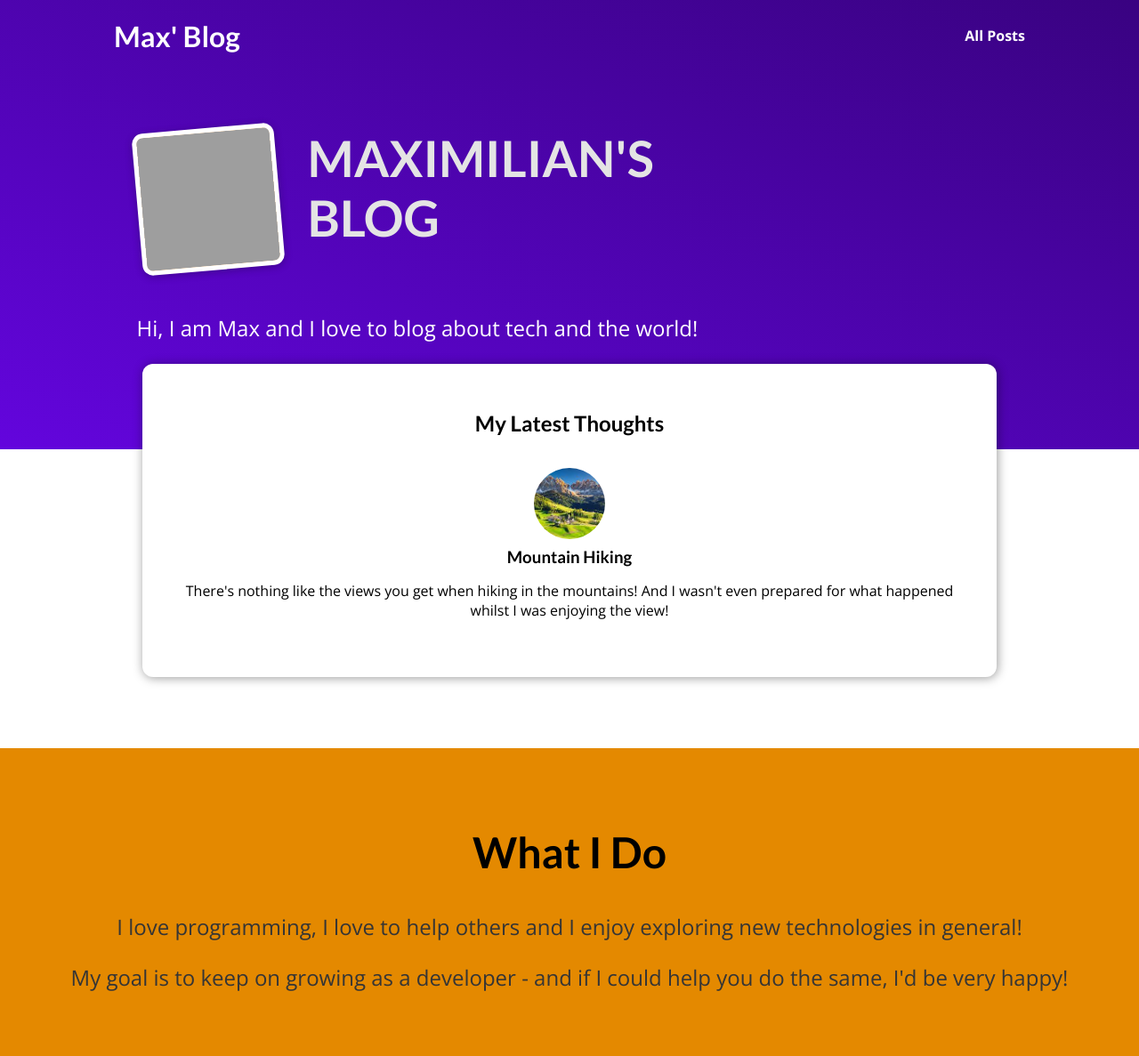
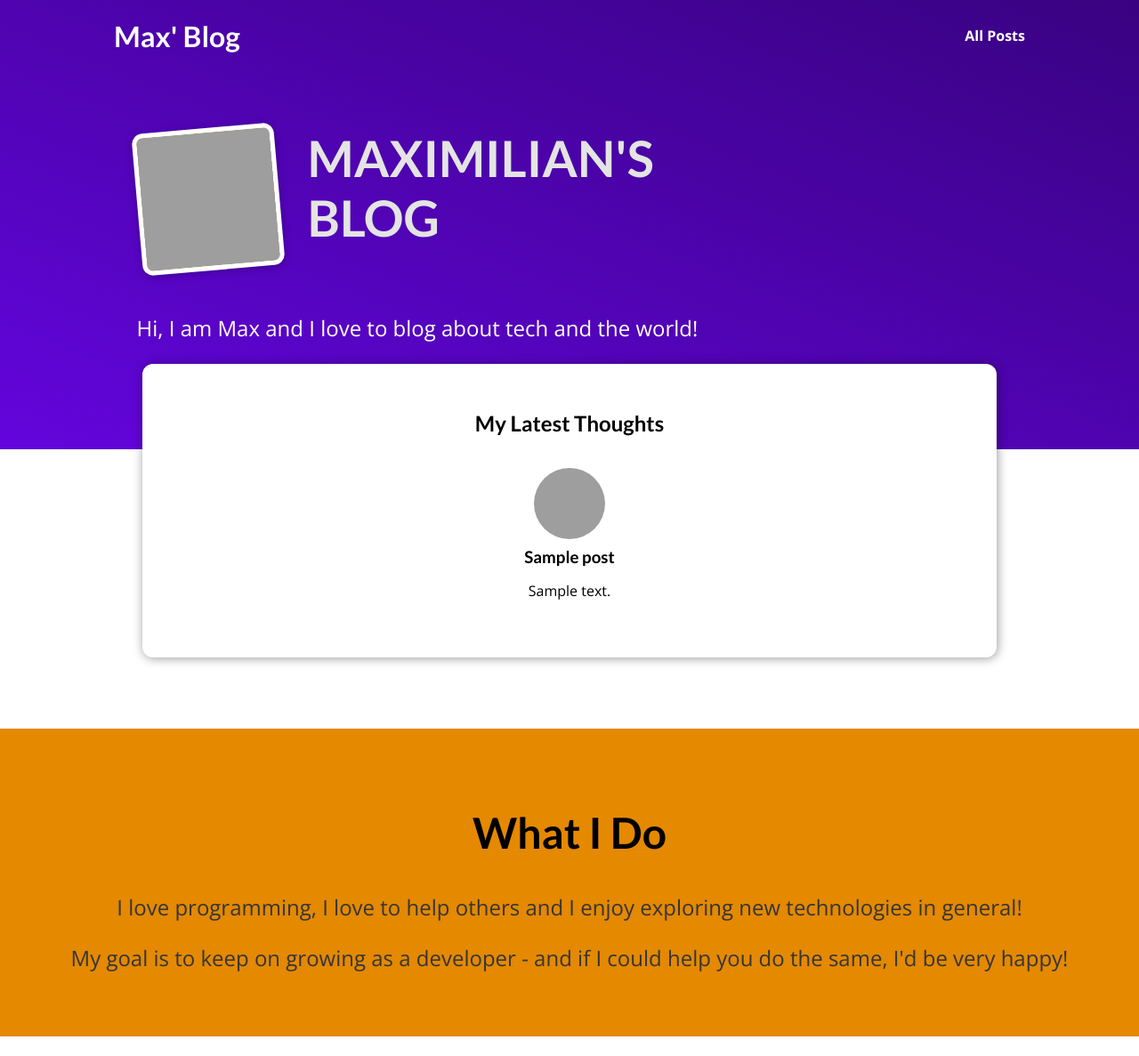
Before and after one commit to tanymanera/Max_capstone, a Django app: template blog/templates/blog/index.html in a window 1280 px wide. Shown: the whole page at 89% size. After the commit the page ends 1165 px from the top, so only its background shows below. Run offline with Django 3.2, Linux system fonts and the light colour scheme; the template is opened without the code that fills it: most values are stand-ins (such as "Sample title", 1, 10 or a date in 2020); grey boxes are pictures that could not be loaded.

Commit message:
Les.64 Special Syntax in index.html and post.html

```diff
--- a/blog/templates/blog/include/post.html
+++ b/blog/templates/blog/include/post.html
@@ -2,14 +2,12 @@
 
 <li>
     <article class="post">
-        <a href="{% url "post-detail" slug="the-mountains" %}">
-            <img src="{% static 'blog/images/mountains2.jpg' %}" alt="Mountain Hiking" />
+        <a href="{% url "post-detail" post.slug %}">
+            <img src="{% static 'blog/images/'|add:post.image %}" alt={{ post.title}} />
             <div class="post__content">
-                <h3>Mountain Hiking</h3>
+                <h3>{{ post.title }}</h3>
                 <p>
-                    There's nothing like the views you get when hiking in the
-                    mountains! And I wasn't even prepared for what happened whilst I
-                    was enjoying the view!
+                    {{ post.excerpt}}
                 </p>
             </div>
         </a>
--- a/blog/templates/blog/index.html
+++ b/blog/templates/blog/index.html
@@ -24,7 +24,9 @@ My Blog
   <h2>My Latest Thoughts</h2>
 
   <ul>
-    {% include "blog/include/post.html" %}
+    {% for post in latest_posts %}
+      {% include "blog/include/post.html" %}
+    {% endfor %}
   </ul>
 </section>
 
```
Also changed, not shown: blog/views.py (+9 -2 lines).
